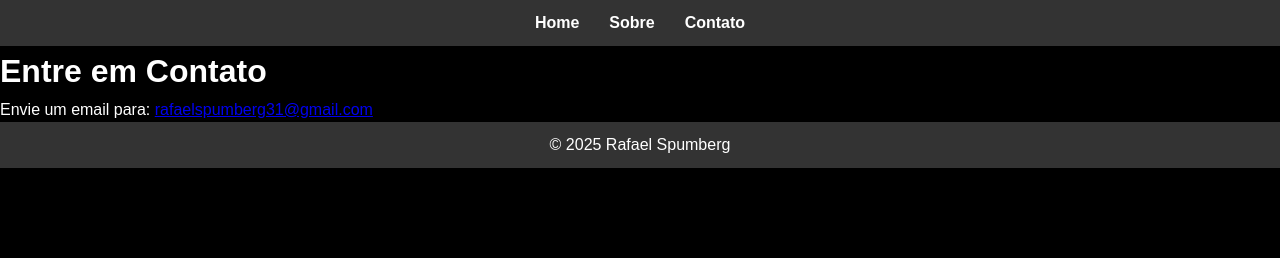
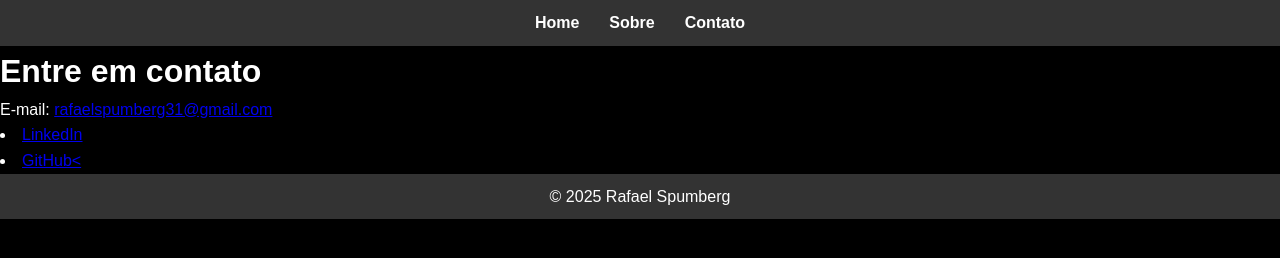
Before and after one commit to RafaelSpumbergSeus/teste1, a plain HTML site: page contact.html in a window 1280 px wide. Drawn offline with Linux system fonts and the light colour scheme.

Commit message:
contact.html

```diff
--- a/contact.html
+++ b/contact.html
@@ -18,8 +18,11 @@
     </header>
 
     <main>
-        <h1>Entre em Contato</h1>
-        <p>Envie um email para: <a href="mailto:rafaelspumberg31@gmail.com">rafaelspumberg31@gmail.com</a></p>
+        <h1>Entre em contato</h1>
+        <p>E-mail: <a href="mailto:rafaelspumberg31@gmail.com">rafaelspumberg31@gmail.com</a></p>
+        <li><a href="https://www.linkedin.com/in/rafael-spumberg/" target="_blanck">LinkedIn</a></li>
+        <li><a href="https://github.com/RafaelSpumbergSeus" target="_blank">GitHub<</a></li>
+
     </main>
 
     <footer>
```
